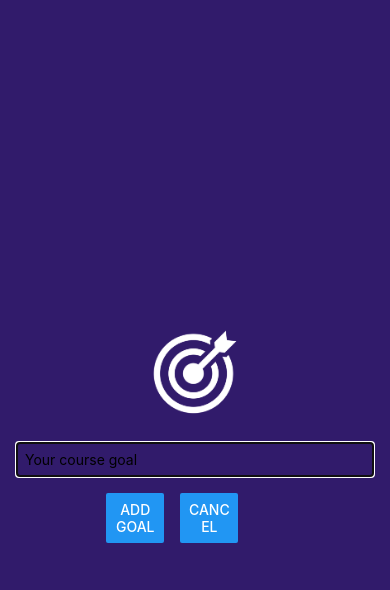
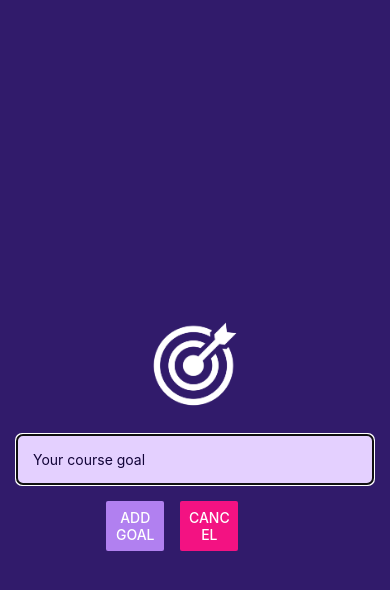
Before and after one commit to Arthuro12/Master-React-Native, a React Native app in the folder RNBasic/: screen / in a window 390 px wide. Both pictures are taken after a click on the button "ADD NEW GOAL". Shown: the top 590 px of the page. Built offline with nearby package versions, Linux system fonts and the light colour scheme.

Commit message:
App final touches (adding StatuBar component)

```diff
--- a/RNBasic/App.js
+++ b/RNBasic/App.js
@@ -1,5 +1,6 @@
 import { useState } from "react";
 import { StyleSheet, View, FlatList, Button } from "react-native";
+import { StatusBar } from "expo-status-bar";
 
 import GoalInput from "./components/GoalInput";
 import GoalItem from "./components/GoalItem";
@@ -35,10 +36,12 @@
   }
 
   return (
+    <>
+      <StatusBar style="light" />
       <View style={styles.appContainer}>
         <Button
           title="Add New Goal"
-        color="#5e0acc"
+          color="#a065ec"
           onPress={startAddGoalHandler}
         />
         <GoalInput
@@ -62,6 +65,7 @@
           />
         </View>
       </View>
+    </>
   );
 }
 
--- a/RNBasic/app.json
+++ b/RNBasic/app.json
@@ -6,6 +6,7 @@
     "orientation": "portrait",
     "icon": "./assets/icon.png",
     "userInterfaceStyle": "light",
+    "backgroundColor": "#1e085a",
     "splash": {
       "image": "./assets/splash.png",
       "resizeMode": "contain",
--- a/RNBasic/components/GoalInput.js
+++ b/RNBasic/components/GoalInput.js
@@ -32,10 +32,14 @@
         />
         <View style={styles.buttonsContainer}>
           <View style={styles.button}>
-            <Button title="Add Goal" onPress={addGoalHandler} />
+            <Button color="#b180f0" title="Add Goal" onPress={addGoalHandler} />
           </View>
           <View style={styles.button}>
-            <Button title="Cancel" onPress={onCloseAddGoalModal} />
+            <Button
+              color="#f31282"
+              title="Cancel"
+              onPress={onCloseAddGoalModal}
+            />
           </View>
         </View>
       </View>
@@ -53,9 +57,12 @@
   },
   textInput: {
     width: "100%",
+    color: "#120438",
+    backgroundColor: "#e4d0ff",
     borderWidth: 1,
-    borderColor: "#cccccc",
-    padding: 8,
+    borderColor: "#e4d0ff",
+    borderRadius: 6,
+    padding: 16,
   },
   buttonsContainer: {
     flexDirection: "row",
```
Lines whose indentation alone changed are shown as unchanged.
